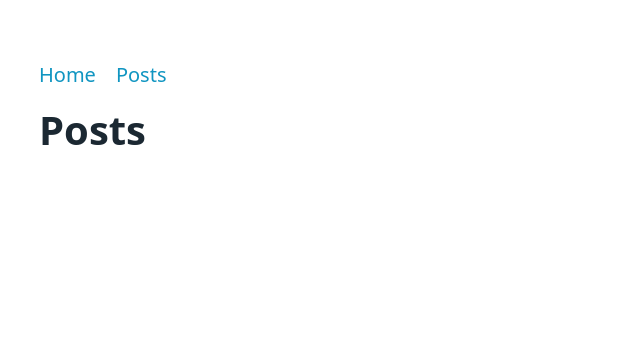
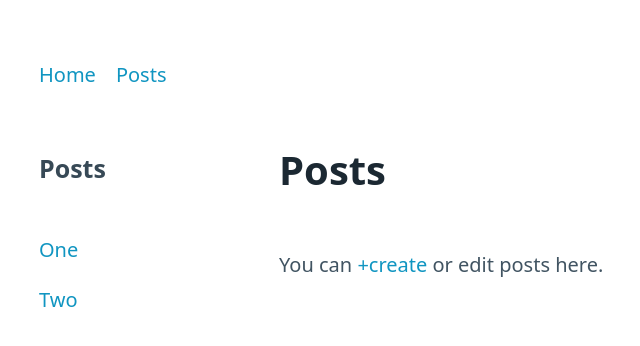
Before and after one commit to jakestolarsky/learn-sveltekit-joyofcode, a SvelteKit app: page /posts in a window 1280 px wide. Shown: the top 346 px of the page, without its empty margins (1-641 px from the left). Built offline with nearby package versions, Linux system fonts and the light colour scheme.

Commit message:
add post nav

```diff
--- /dev/null
+++ b/src/routes/posts/+layout.svelte
@@ -0,0 +1,27 @@
+<div class="posts">
+	<aside>
+		<h4>Posts</h4>
+		<nav>
+			<ul>
+				<li>
+					<a href="/posts/one">One</a>
+				</li>
+				<li>
+					<a href="/posts/tow">Two</a>
+				</li>
+			</ul>
+		</nav>
+	</aside>
+	<main>
+		<slot />
+	</main>
+</div>
+
+<style>
+	.posts {
+		display: grid;
+		gap: 2rem;
+		grid-template-columns: 200px 60ch;
+		margin-top: 2rem;
+	}
+</style>
--- a/src/routes/posts/+page.svelte
+++ b/src/routes/posts/+page.svelte
@@ -1 +1,5 @@
 <h1>Posts</h1>
+
+<p>
+	You can <a href="/posts/create">+create</a> or edit posts here.
+</p>
```
